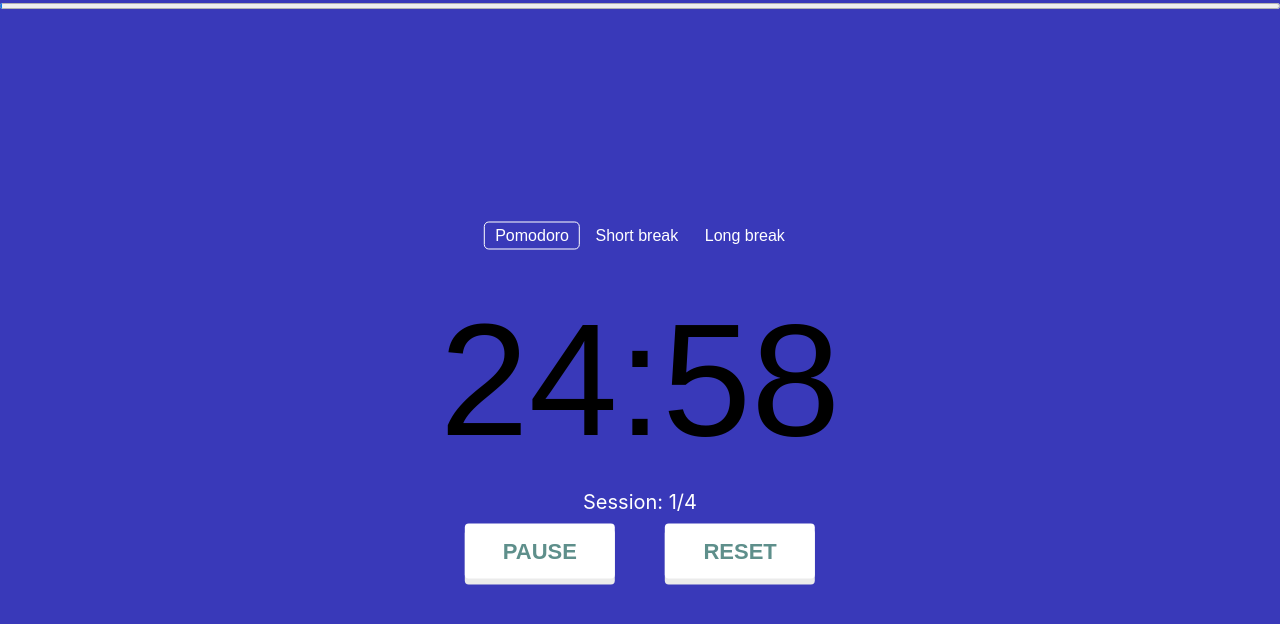
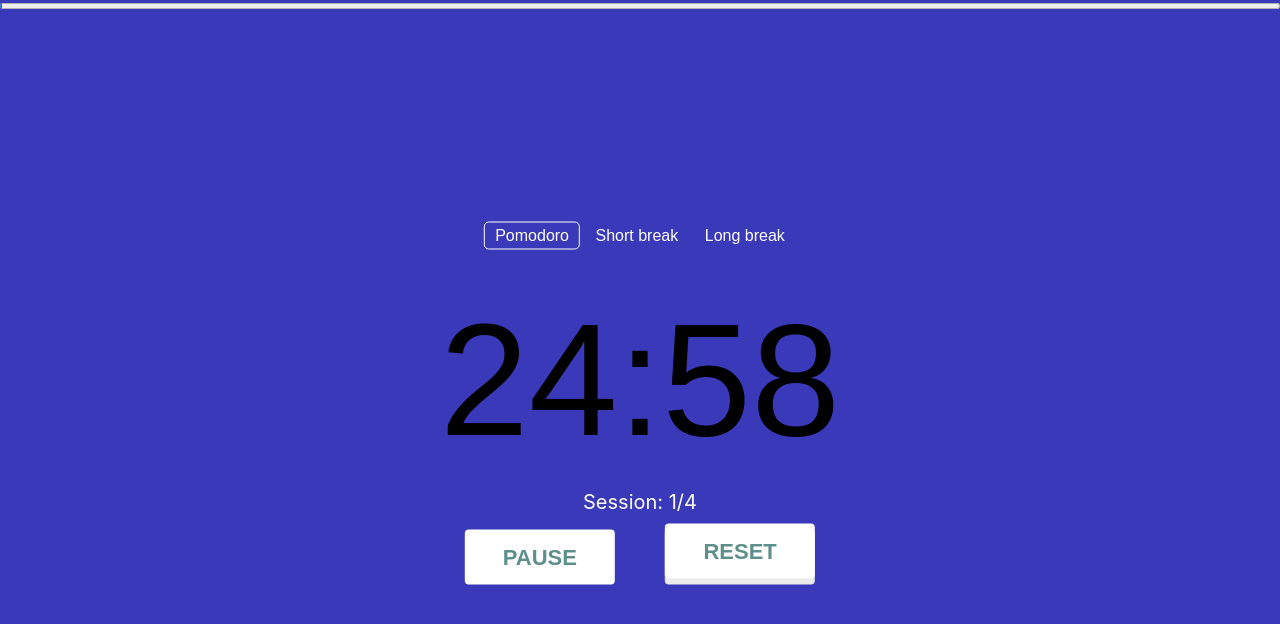
Before and after one commit to KDOGE007/pomodoro-timer, a plain HTML site: page index.html in a window 1280 px wide. Both pictures are taken after a click on the button "START". Drawn offline with Linux system fonts and the light colour scheme.

Commit message:
fix button press issue

```diff
--- a/assets/css/style.css
+++ b/assets/css/style.css
@@ -102,7 +102,7 @@ button:active {
   outline: none;
 }
 
-.main-buttons.active {
+.main-button.active {
   transform: translateY(6px);
   box-shadow: none;
   outline: none;
```
